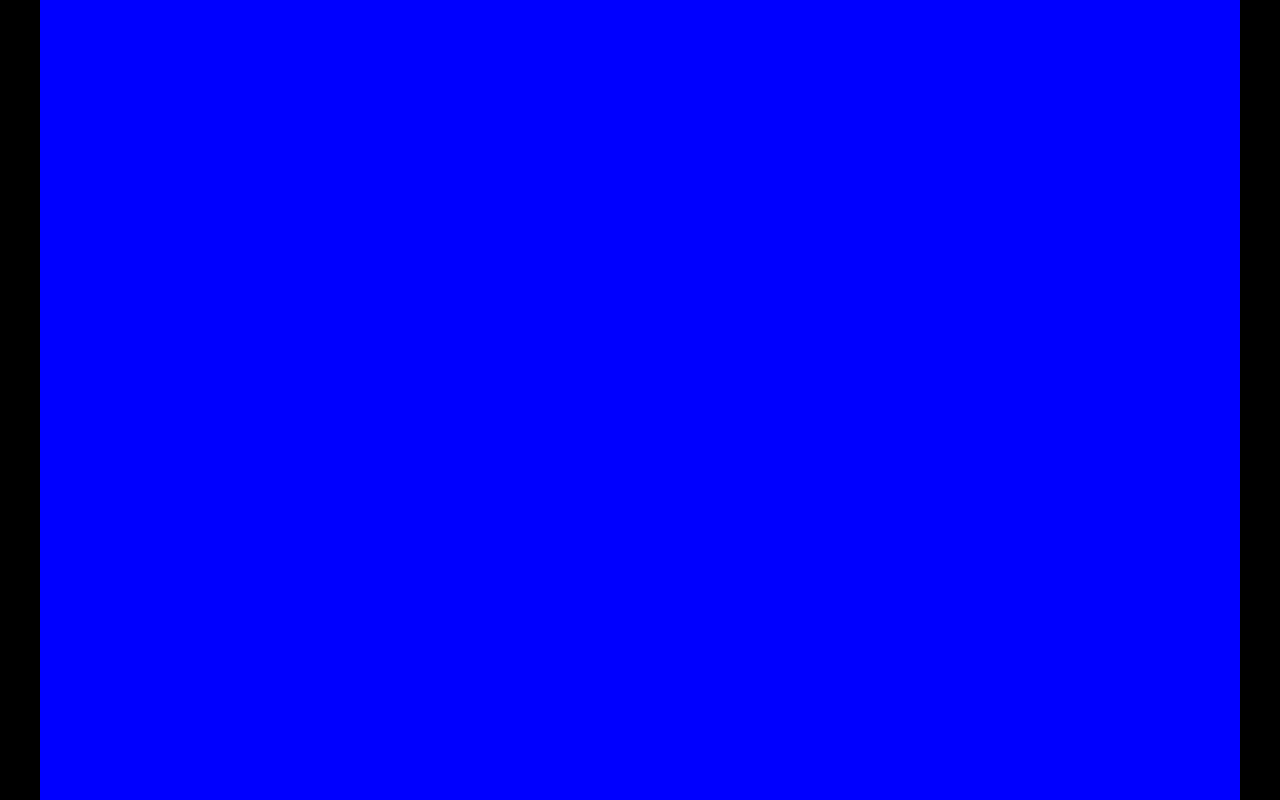
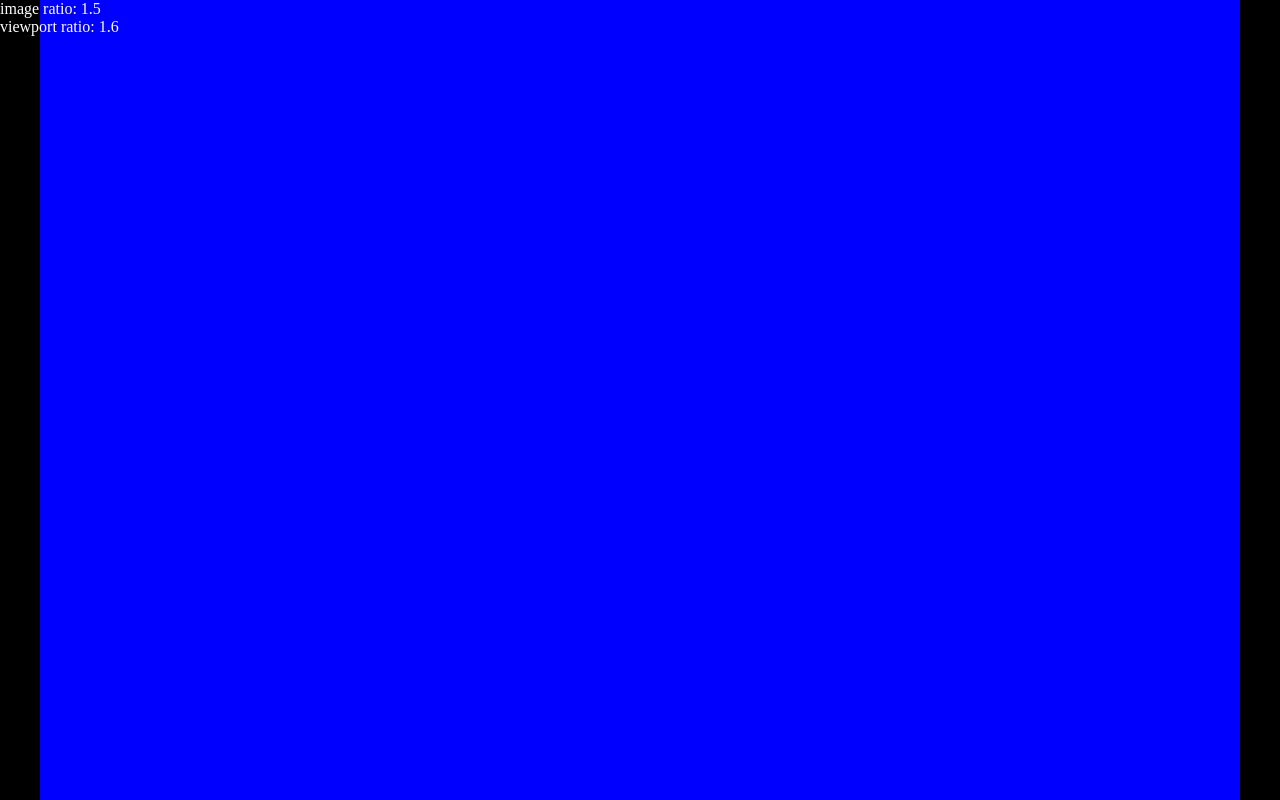
Before and after one commit to stefanpiazza/contain-algorithm, a plain HTML site: page index.html in a window 1280 px wide. Drawn offline with Linux system fonts and the light colour scheme.

Commit message:
Code Refactor
Cleaned up code with ternary operators. Removed excess assignments.

```diff
--- a/index.html
+++ b/index.html
@@ -1,5 +1,7 @@
 <html>
 <head>
+	<meta name="viewport" content="width=device-width, initial-scale=1">
+
 	<style type="text/css">
 		html, body {
 			position: fixed;
@@ -14,78 +16,63 @@
 		#image {
 			position: fixed;
 
+			left: 50%;
+			top: 50%;
+
+			-webkit-transform: translate3d(-50%, -50%, 0);
+
 			background-color: blue;
 		}
+
+		#viewportRatio, #imageRatio {
+			color: #ffffff;
+			-webkit-transform: translate3d(0, 0, 0);
+		}
+
+		#imageRatio::before {
+			content: 'image ratio: ';
+		}
+
+		#viewportRatio::before {
+			content: 'viewport ratio: ';
+		}
 	</style>
+</head>
+
+<body>
+	<div id='image'></div>
+	<div id='imageRatio'></div>
+	<div id='viewportRatio'></div>
 
 	<script type="text/javascript">
 		var imageWidth,
 			imageHeight,
 			imageRatio,
-		viewportWidth = window.innerWidth,
-		viewportHeight = window.innerHeight,
+			viewportWidth,
+			viewportHeight,
 			viewportRatio;
 
 		function resizeImage() {
-		if (viewportHeight > viewportWidth) {
-			imageHeight = 480;
-			imageWidth = 320;
-			imageRatio = imageWidth/imageHeight;
-			viewportRatio = viewportWidth/viewportHeight;
+			viewportWidth = window.innerWidth;
+			viewportHeight = window.innerHeight;
 
-			if (imageRatio < viewportRatio) {
-				imageWidth = viewportHeight * imageRatio;
-				imageHeight = viewportHeight;
-			}
-
-			else if (imageRatio > viewportRatio) {
-				imageWidth = viewportWidth;
-				imageHeight = viewportWidth / imageRatio;
-			}
-		}
-
-		else if (viewportHeight < viewportWidth) {
-			imageHeight = 320;
-			imageWidth = 480;
-			imageRatio = imageWidth/imageHeight;
-			viewportRatio = viewportWidth/viewportHeight;
-
-			if (imageRatio < viewportRatio) {
-				imageWidth = viewportHeight * imageRatio;
-				imageHeight = viewportHeight;
-			}
-
-			else if (imageRatio > viewportRatio) {
-				imageWidth = viewportWidth;
-				imageHeight = viewportWidth / imageRatio;
-			}
-		}
+			(viewportHeight > viewportWidth ? (imageHeight = 480, imageWidth = 320) : (imageHeight = 320, imageWidth = 480));
 
 			imageRatio = imageWidth/imageHeight;
 			viewportRatio = viewportWidth/viewportHeight;
 
-		viewportWidth = window.innerWidth;
-		viewportHeight = window.innerHeight;
+			(imageRatio < viewportRatio ? (imageWidth = viewportHeight * imageRatio, imageHeight = viewportHeight) : (imageWidth = viewportWidth, imageHeight = viewportWidth / imageRatio));
+
+			document.getElementById('imageRatio').innerHTML = imageRatio;
+			document.getElementById('viewportRatio').innerHTML = viewportRatio;
 
 			document.getElementById('image').style.width = imageWidth + 'px';
 			document.getElementById('image').style.height = imageHeight + 'px';
-		document.getElementById('image').style.left = '50%';
-		document.getElementById('image').style.top = '50%';
-		document.getElementById('image').style.webkitTransform = 'translate3d(-50%, -50%, 0)';
 		}
 
-	window.onresize = function () {
-		resizeImage();
-	};
-
-	window.onload = function () {
-		resizeImage();
-	}
+		window.onresize = resizeImage;
+		window.onload = resizeImage;
 	</script>
-</head>
-
-<body>
-	<div id='image'></div>
 </body>
 
 </html>
```
Lines whose indentation alone changed are shown as unchanged.
